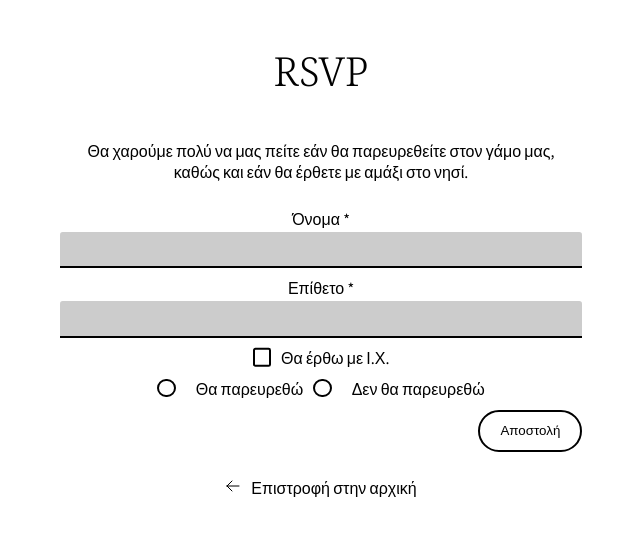
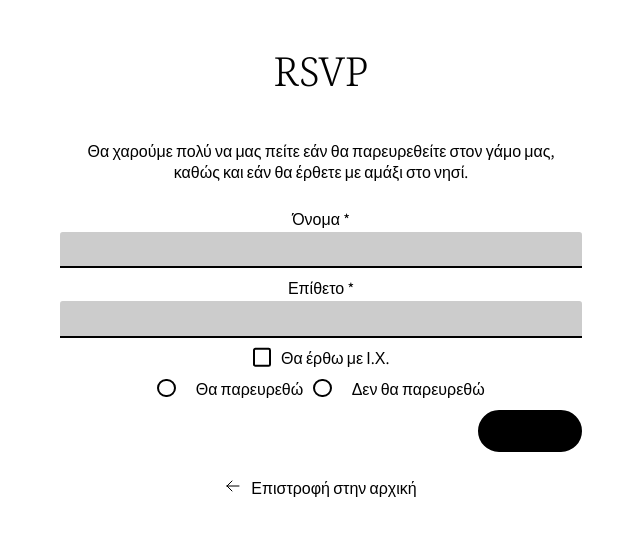
Before and after one commit to dodosiz/wedding-site, a Next.js app: page /rsvp in a window 1280 px wide. Shown: the top 536 px of the page, without its empty margins (319-959 px from the left). Built offline with nearby package versions, Linux system fonts and the light colour scheme.

Commit message:
Fixed color bug with safari

```diff
--- a/app/rsvp/button.module.css
+++ b/app/rsvp/button.module.css
@@ -6,7 +6,7 @@
 .button {
   appearance: none;
   border: 0.2em solid black;
-  background: hsl(0 0 0/0);
+  background: black;
   padding: 0.85em 1.5em;
   border-radius: 2em;
   transition: 1s;
```
